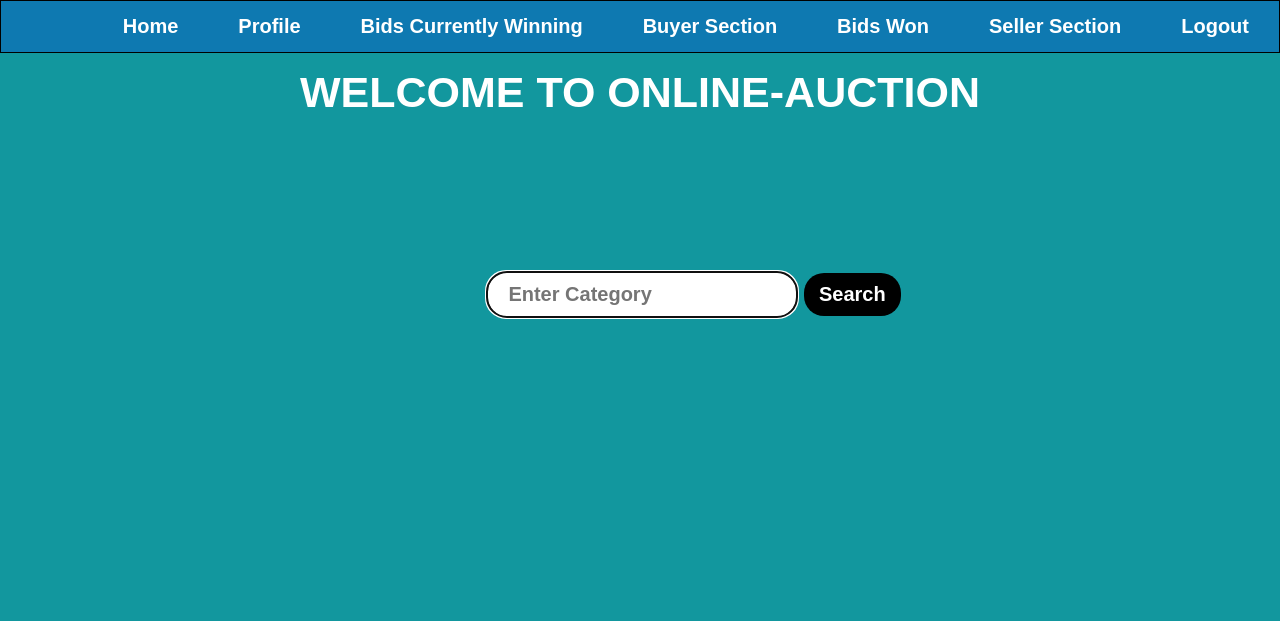
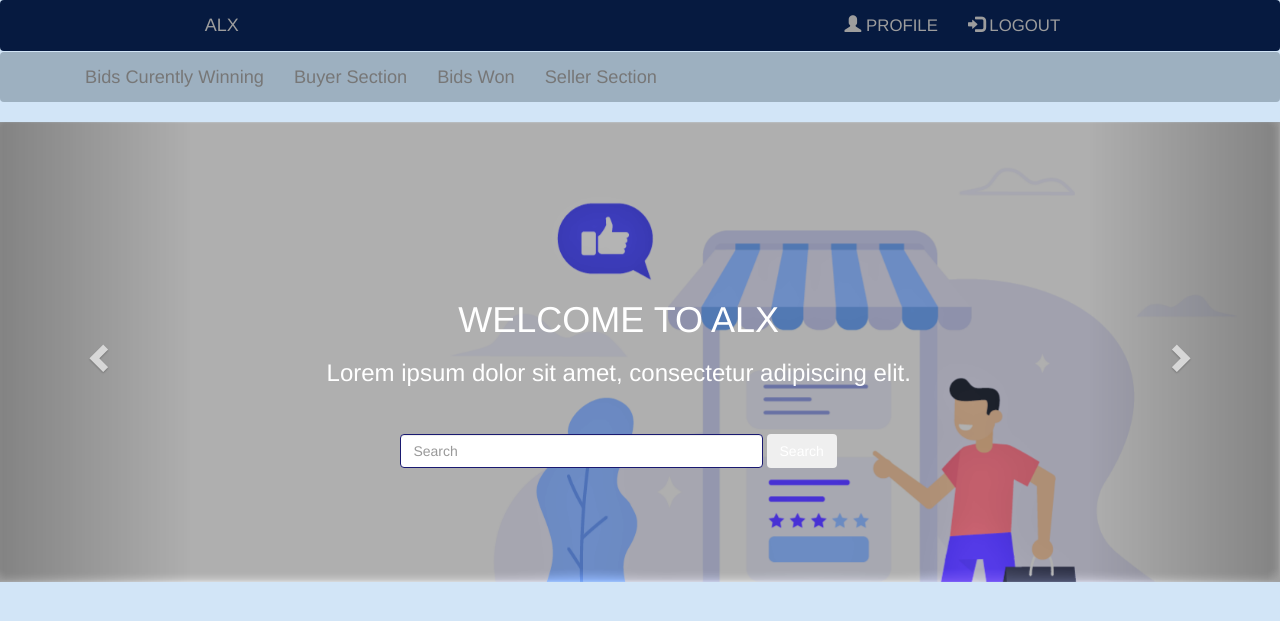
Before and after one commit to ishanpandey2512/Online-Auction, a Django app: page /app/ in a window 1280 px wide. Shown: the top 621 px of the page. Run offline with Django 3.2, Linux system fonts and the light colour scheme; the visitor is signed in with stand-in values (Sample User, id 1); some libraries are stand-ins or nearby versions.

Commit message:
integrating home page

```diff
--- /dev/null
+++ b/auction/app/templates/app/base1.html
@@ -0,0 +1,117 @@
+{% load staticfiles %}
+<!DOCTYPE html>
+<html lang="en">
+<head>
+  <title>alx</title>
+  <meta charset="utf-8">
+  <meta name="viewport" content="width=device-width, initial-scale=1">
+  <link rel="stylesheet" href="https://maxcdn.bootstrapcdn.com/bootstrap/3.3.7/css/bootstrap.min.css">
+  <script src="https://ajax.googleapis.com/ajax/libs/jquery/3.3.1/jquery.min.js"></script>
+  <script src="https://maxcdn.bootstrapcdn.com/bootstrap/3.3.7/js/bootstrap.min.js"></script>
+<link rel="stylesheet" href="https://cdnjs.cloudflare.com/ajax/libs/jqueryui/1.12.1/jquery-ui.min.css" />
+     <link href = "https://code.jquery.com/ui/1.10.4/themes/ui-lightness/jquery-ui.css"
+         rel = "stylesheet">
+    <link rel="stylesheet" href="{% static '/css/main1.css' %}">
+</head>
+
+
+<body style="background:rgb(210, 229, 247)">
+<script src = "https://code.jquery.com/jquery-1.10.2.js"></script>
+<script src = "https://code.jquery.com/ui/1.10.4/jquery-ui.js"></script>
+
+<nav class="navbar navbar-inverse" style="background:#061A40;border:none">
+  <div class="container-fluid navelements">
+    <div class="navbar-header">
+      <button type="button" class="navbar-toggle" data-toggle="collapse" data-target="#myNavbar">
+        <span class="icon-bar"></span>
+        <span class="icon-bar"></span>
+        <span class="icon-bar"></span>
+      </button>
+      <a class="navbar-brand" href= "{% url 'home' %}">ALX</a>
+
+    </div>
+    <div class="collapse navbar-collapse" id="myNavbar">
+
+      <ul class="nav navbar-nav navbar-right">
+        <li><a href="{% url 'profile' user.id %}"><span class="glyphicon glyphicon-user"></span> PROFILE</a></li>
+        <li><a href="{% url 'logout' %}"><span class="glyphicon glyphicon-log-in"></span> LOGOUT</a></li>
+      </ul>
+    </div>
+  </div>
+</nav>
+
+<nav class="navbar navbar-default" style="margin-top:-1.5%;background:#9DB0C0;border: none">
+        <div class="container " style="font-size:130%" >
+          <ul class="nav navbar-nav">
+            <li><a href="{% url 'bids_currently_winning' %}">Bids Curently Winning </a></li>
+            <li><a href="{% url 'buyer' %}">Buyer Section</a></li>
+            <li><a href="{% url 'bids_won' %}">Bids Won</a></li>
+            <li><a href="{% url 'product_listed' %}">Seller Section</a></li>
+          </ul>
+        </div>
+      </nav>
+
+
+{% block home %}
+
+{% endblock %}
+
+
+{% block bids_currently_winning  %}
+
+{% endblock %}
+
+
+{% block bids_won %}
+
+{% endblock %}
+
+
+{% block buyer %}
+
+{% endblock %}
+
+
+{% block cannot_bid %}
+
+{% endblock %}
+
+
+{% block edit_profile %}
+
+{% endblock %}
+
+
+{% block product_form %}
+
+{% endblock %}
+
+
+{% block product_listed %}
+
+{% endblock %}
+
+
+{% block product_sold %}
+
+{% endblock %}
+
+
+{% block bidding %}
+
+{% endblock %}
+
+
+{% block profile %}
+
+{% endblock %}
+
+
+
+{% block javascript %}
+
+{% endblock %}
+
+
+</body>
+</html>
--- /dev/null
+++ b/auction/app/templates/app/home1.html
@@ -0,0 +1,158 @@
+{% extends 'app/base1.html' %}
+{% load staticfiles %}
+<!DOCTYPE html>
+<html lang="en">
+<head>
+    <meta charset="UTF-8">
+    <title>Title</title>
+</head>
+<body>
+{% block javascript %}
+   <script >
+  $("#value").click(function () {
+        console.log("1");
+
+      $.ajax({
+
+
+        url: "{% url 'search' %}",
+
+        data: {
+
+          'value1':$('#value1').val()
+        },
+        dataType: 'json',
+        success: function (data) {
+
+        var res="";
+        var products = data['products'];
+
+        if(products.length!=0)
+        {
+
+         res="<ul>";
+            for(var i = 0; i < products.length; i++ ){
+                 console.log(products[i][0]);
+                 res += "<li> <a href=\"../app/buyer/" + products[i][1] + "\">" +  products[i][0] + "</a></li>";
+
+            }
+            res += "</ul>";}
+            else
+            res="<div><br><br>No results</div>"
+
+
+
+            $("#results").html(res);
+          }
+
+      });
+
+
+    });
+$(function(){
+            console.log("67");
+
+            var t = [
+               "mobiles",
+               "grocery",
+               "clothes",
+               "electronics",
+               "home appliances",
+               "beauty",
+               "toys",
+               "sports",
+               "footwear",
+               "others"
+
+            ];
+
+
+
+
+            $( "#value1" ).autocomplete({
+               minLength:1,
+               delay:500,
+               source:function(req,add){
+               var search=$("#value1").val();
+               $.ajax({
+               url:"{% url 'options' %}",
+               async:false,
+               dataType:'json',
+               type:'GET',
+               data:{'value1':search,},
+               success:function(data){
+               var suggestions=[];
+               $.each(data,function(index,objeto){
+               suggestions.push(objeto);
+               });
+               add(suggestions);
+
+               },
+               error:function(err){
+               alert("error");
+               }
+               });
+               }
+
+            });
+         });
+
+  </script>
+{% endblock %}
+{% block home %}
+<div id="myCarousel" class="carousel slide" data-ride="carousel" style="height:90%;" >
+            <!-- Indicators
+            <ol class="carousel-indicators">
+              <li data-target="#myCarousel" data-slide-to="0" class="active"></li>
+              <li data-target="#myCarousel" data-slide-to="1"></li>
+              <li data-target="#myCarousel" data-slide-to="2"></li>
+            </ol> -->
+
+            <!-- Wrapper for slides -->
+            <div class="carousel-inner">
+              <div class="item active">
+                <img src="{% static '/images/all.png' %}" alt="Los Angeles" style="width:100%;height:90%;" >
+              </div>
+
+              <div class="item">
+                <img src="{% static '/images/all.png' %}" alt="Chicago" style="width:100%;height:90%;">
+              </div>
+
+              <div class="item">
+                <img src="{% static '/images/all.png' %}" alt="New york" style="width:100%;height:90%;">
+              </div>
+            </div>
+
+
+            <!-- Left and right controls -->
+            <a class="left carousel-control" href="#myCarousel" data-slide="prev">
+              <span class="glyphicon glyphicon-chevron-left"></span>
+              <span class="sr-only">Previous</span>
+            </a>
+            <a class="right carousel-control" href="#myCarousel" data-slide="next">
+              <span class="glyphicon glyphicon-chevron-right"></span>
+              <span class="sr-only">Next</span>
+            </a>
+          </div>
+
+
+          <div class="main-text">
+                <div class="col-md-12 text-center">
+                    <h1>
+                        WELCOME TO ALX</h1>
+                    <h3>
+                        Lorem ipsum dolor sit amet, consectetur adipiscing elit.
+                    </h3>
+                    <form class="form-inline" style="margin-top:4%;">
+                            <input class="form-control mr-sm-2" type="text" id="value1"  placeholder="Search" aria-label="Search" style="width:30%;border: 1px solid midnightblue">
+                            <button class="btn btn-outline-success my-2 my-sm-0" id="value" type="submit">Search</button>
+                        <div class="results" id="results">
+
+                        </div>
+                    </form>
+                </div>
+            </div>
+
+{% endblock %}
+</body>
+</html>
--- a/auction/app/templates/app/product_listed.html
+++ b/auction/app/templates/app/product_listed.html
@@ -38,6 +38,7 @@
 </table>
     <br>
      <a class="sell-more" href="{% url 'add_product'%}" style="text-decoration:none;  margin-left:-40% ; "> SELL MORE PRODUCT </a>
+    <a class ="sell-more" href="{% url 'rent_product'%}" style="text-decoration:none;  margin-left:-60% ;">RENT PRODUCT</a>
 {% else %}
     <br>
     <h1 style="text-align:center; font-size:30px; color:white;">YOU HAVE NOT LISTED ANY PRODUCT FOR BIDDING</h1>
--- a/auction/app/urls.py
+++ b/auction/app/urls.py
@@ -15,6 +15,7 @@ urlpatterns = [
     re_path(r'^profile/(?P<user_id>[0-9]+)/$', views.ProfileView.as_view(), name='profile'),
     re_path(r'^profile/(?P<user_id>[0-9]+)/edit/$', views.ProfileEdit.as_view(), name='edit_profile'),
     re_path('seller/', views.AddProduct.as_view(), name='add_product'),
+    re_path('rent/',views.RentProduct.as_view(),name='rent_product'),
     path('buyer/<int:pk>/', views.ProductView.as_view(), name='product'),
     path('buyer/', views.BuyerView.as_view(), name='buyer'),
     path('product_listed/', views.ProductListed.as_view(), name='product_listed'),
--- a/auction/app/views.py
+++ b/auction/app/views.py
@@ -16,8 +16,8 @@ from django.template.loader import render_to_string
 from .tokens import account_activation_token
 from django.core.mail import send_mail
 from auction.settings import EMAIL_HOST_USER
-from .forms import ProductForm
-from .models import Product
+from .forms import ProductForm,RentForm
+from .models import Product,rent
 from .forms import BidsForm
 from django.views import View
 
@@ -28,7 +28,7 @@ class Home(View):
 
     @method_decorator(login_required)
     def get(self, request, *args, **kwargs):
-        return render(request, 'app/home.html')
+        return render(request, 'app/home1.html')
 
 
 # -----------------AJAX SEARCH BAR CODE--------------------------------------------------------------------------------
@@ -74,6 +74,43 @@ def options(request):
         product_json='fail'
     mimetype="application/json"
     return HttpResponse(product_json,mimetype)
+'''
+class RentView(View):
+    template_name = 'app/rent_view.html'
+     @method_decorator(login_required)
+    def get(self, request, *args, **kwargs):
+         product = Product.objects.get(id=kwargs['pk'])
+        if product.current_bid==0:
+             context = {
+                'product': product,
+                      }
+            return render(request, self.template_name, context)
+
+class RentProduct(View):
+
+    template_name = 'app/rent_products.html'
+     @method_decorator(login_required)
+    def get(self, request, *args, **kwargs):
+         p = Product.objects.get(id=kwargs['pk'])
+        if p.rent_status == 'False':
+             context = {
+                'name': p.name,
+                'desp': p.desp,
+                'category': p.category,
+                'rent': p.rent_price,
+                'owner': p.seller_id,
+            }
+            return render(request, self.template_name, context)
+        else:
+             context = {
+                'name': p.name,
+                'desp': p.desp,
+                'category': p.category,
+                'rent': p.rent_price,
+                'owner': p.seller_id,
+                'temp_onwer': p.rent_id
+                      }
+             return render(request, 'app/product_sold.html', context)'''
 
 
 # ---------------------SIGN UP CODE-------------------------------------------------------------------------
@@ -164,7 +201,7 @@ class LoginView(View):
         if user is not None:
             if user.is_active:
                 login(request, user)
-                return render(request, 'app/home.html')
+                return render(request, 'app/home1.html')
             else:
                 return HttpResponse('Please! Verify your Email first')
         else:
@@ -233,6 +270,24 @@ class AddProduct(View):
         form = ProductForm()
         context = {'form' : form}
         return render(request, 'app/product_form.html', context)
+
+class RentProduct(View):
+    @method_decorator(login_required)
+    def post(self, request, *args, **kwargs):
+        form = RentForm(request.POST)
+        if form.is_valid():
+            product = form.save(commit=False)
+            #product.seller1 = request.user
+            product.save()
+            return redirect('home')
+
+    @method_decorator(login_required)
+    def get(self, request, *args, **kwargs):
+        form = RentForm()
+        context = {'form': form}
+        return render(request, 'app/rent_form.html', context)
+
+
 
 
 # -------------------------------BUYER CAN SEE ALL THE LISTED PRODUCTS AND SORT THEM ACCORDINGLY------------------------
--- /dev/null
+++ b/auction/static/css/main1.css
@@ -0,0 +1,12 @@
+ .navelements{
+        padding:0% 16% 0% 16%;
+        font-size: 120%;
+    }
+
+    .main-text
+{
+    position: absolute;
+    top: 35%;
+    width: 96.66666666666666%;
+    color: #FFF;
+}
```
Also changed, not shown: auction/app/forms.py (+6 -2 lines), auction/app/models.py (+20 -4 lines), auction/app/templates/app/product_form.html (+6 -1 lines), auction/app/templates/app/rent_form.html (added, +40 -0 lines), auction/app/templates/app/rent_products.html (added, +10 -0 lines), auction/app/templates/app/rent_view.html (added, +10 -0 lines), auction/app/migrations/0001_initial.py, auction/app/migrations/0002_auto_20181025_2352.py (deleted), auction/app/migrations/0002_auto_20181026_1631.py (added), auction/app/migrations/0003_auto_20181027_0119.py (added), auction/app/migrations/0004_auto_20181027_1624.py (added), auction/static/images/all.png (added).
